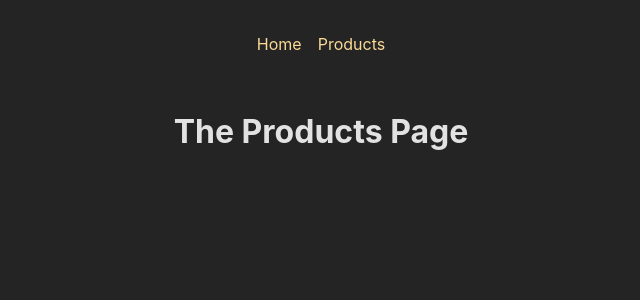
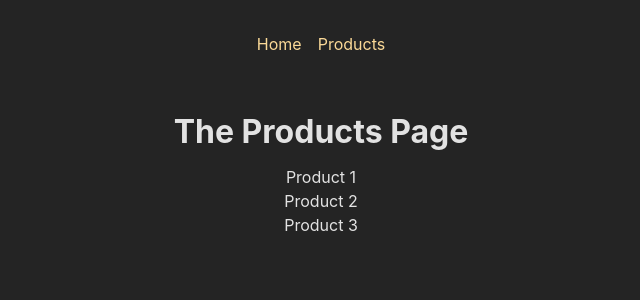
Before and after one commit to colson0x1/mini-react-router, a React (Create React App) app: page /products in a window 1280 px wide. Shown: the top 300 px of the page, without its empty margins (319-959 px from the left). Built offline with nearby package versions, Linux system fonts and the light colour scheme.

Commit message:
implement dynamic routes

```diff
--- /dev/null
+++ b/src/pages/ProductDetail.jsx
@@ -0,0 +1,25 @@
+import { useParams } from 'react-router-dom';
+
+function ProductDetailPage() {
+  // useParams hook gives us a params object if we call it like this
+  // and this `params` object is a simple javascript object which contains
+  // every dynamic path segment we defined in our route definition as a
+  // property.
+  // :productId
+  // so after the colon is the identifier name which we can use as a property name
+  // on that params object here
+  // So that's how we can get hold of data that's encoded in the url!
+  // And typically we encode things like ids of items or products in the URL
+  // because then here in product detail, we could reach out to backend and
+  // fetch the data for this product
+  const params = useParams();
+
+  return (
+    <>
+      <h1>Product Details!</h1>
+      <p>{params.productId}</p>
+    </>
+  );
+}
+
+export default ProductDetailPage;
--- a/src/pages/Products.jsx
+++ b/src/pages/Products.jsx
@@ -1,5 +1,21 @@
+// Now it would be quite common to load a separate details page for the different
+// products. And ofcourse, that is what we have essentially on any online shop.
+// WE have a list of products, we can click on a product to view the details of
+// that product.
+// Now in order to do so what we would typically have is a separate page,
+// maybe called ProductDetail and there we might want to show the Product
+// specific data.
 function ProductsPage() {
-  return <h1>The Products Page</h1>;
+  return (
+    <>
+      <h1>The Products Page</h1>
+      <ul>
+        <li>Product 1</li>
+        <li>Product 2</li>
+        <li>Product 3</li>
+      </ul>
+    </>
+  );
 }
 
 export default ProductsPage;
```
Also changed, not shown: src/App.jsx (+55 -0 lines).
